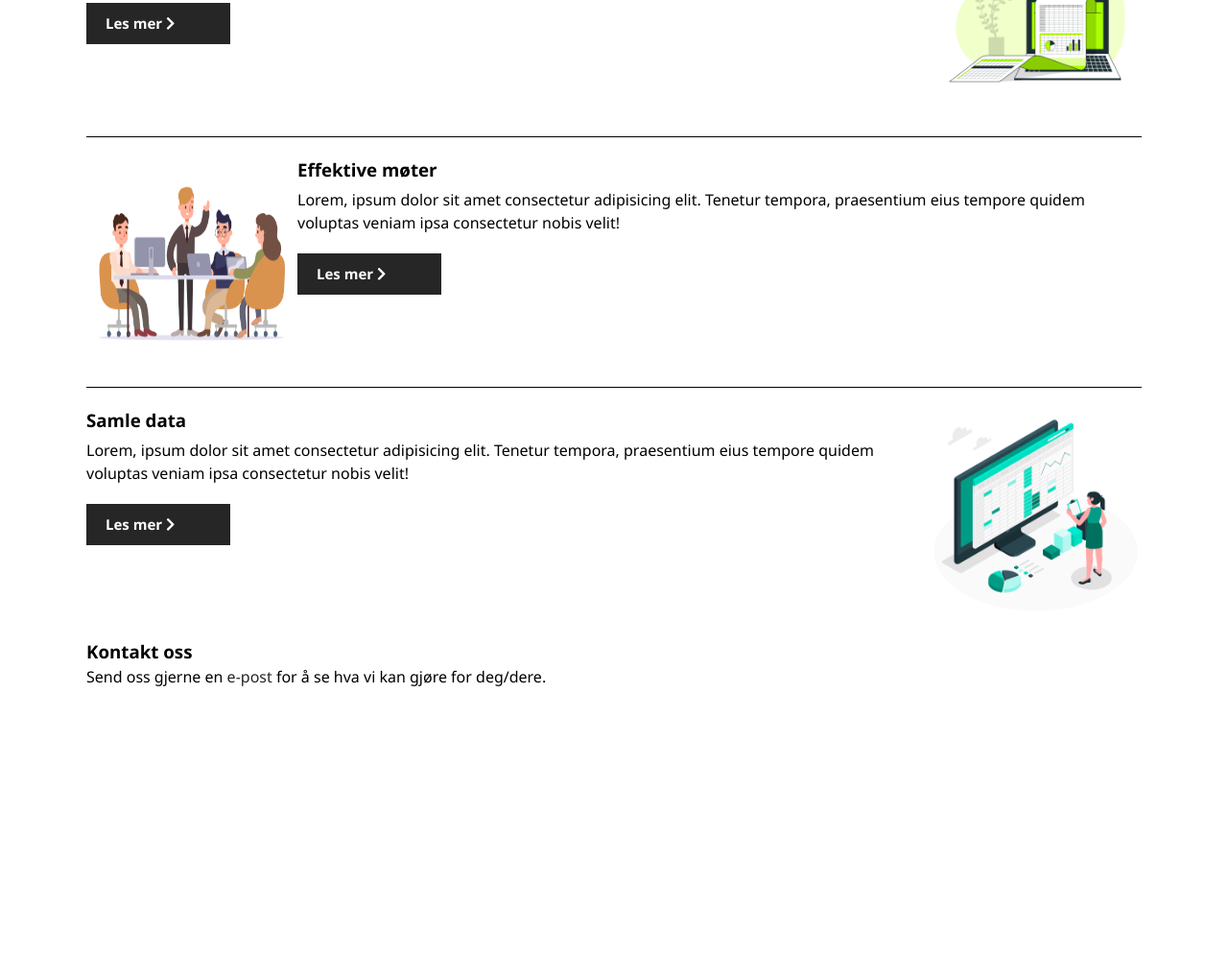
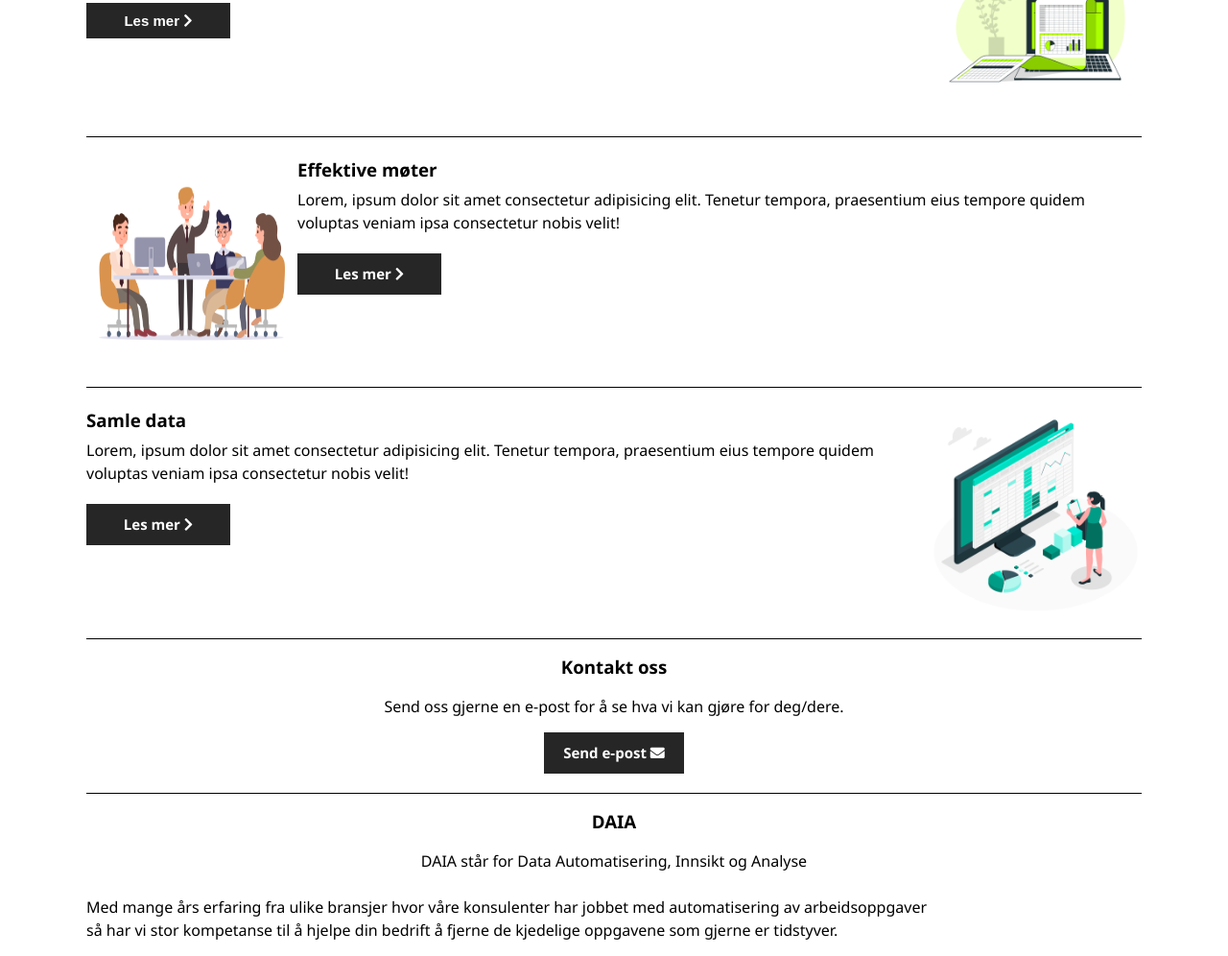
Before and after one commit to Implocell/daiaweb, a plain HTML site: page index.html in a window 1280 px wide. Shown: the part 839-1835 px from the top of the page at 96% size. Before the commit the page ends 1556 px from the top, so only its background shows below. Drawn offline with Linux system fonts and the light colour scheme.

Commit message:
some linking

```diff
--- a/index.html
+++ b/index.html
@@ -11,28 +11,28 @@
 			crossorigin="anonymous"
 		/>
 		<link rel="stylesheet" href="style.css" />
-        <link rel="stylesheet" href="modals.css">
+		<link rel="stylesheet" href="modals.css" />
 	</head>
 	<body>
-		<div class="container">
+		<div class="container" id="top-target">
 			<!-- NAV -->
 			<nav class="main-nav">
 				<img src="img/daialogo.png" alt="logo" class="logo" />
 
 				<ul class="main-menu">
-					<li><a href="#">Hjem</a></li>
-					<li><p id="about-btn">Om</p></li>
-					<li><p id="contact-btn">Kontakt</p></li>
+					<li><a href="#top-target">Hjem</a></li>
+					<li><a href="#about-us">Om</a></li>
+					<li><a href="#contact-us">Kontakt</a></li>
 				</ul>
 			</nav>
 
 			<!-- Showcase -->
 			<header class="showcase">
 				<h2>Data</h2>
-                <h3> Automatisering</h3>
-                <h3> Innsikt</h3>
-                <h3> Analyse</h3>
-				<a href="#" class="btn">
+				<h3>Automatisering</h3>
+				<h3>Innsikt</h3>
+				<h3>Analyse</h3>
+				<a href="#about-us" class="btn">
 					Les mer <i class="fas fa-chevron-right"></i>
 				</a>
 			</header>
@@ -44,9 +44,9 @@
 					<div class="info-in-card">
 						<h3>Rapportering</h3>
 						<p>
-						Lorem, ipsum dolor sit amet consectetur adipisicing
-						elit. Tenetur tempora, praesentium eius tempore quidem
-						voluptas veniam ipsa consectetur nobis velit!
+							Lorem, ipsum dolor sit amet consectetur adipisicing elit. Tenetur
+							tempora, praesentium eius tempore quidem voluptas veniam ipsa
+							consectetur nobis velit!
 						</p>
 						<a href="#" class="btn">
 							Les mer <i class="fas fa-chevron-right"></i>
@@ -58,13 +58,13 @@
 					<div class="info-in-card">
 						<h3>Automatisering</h3>
 						<p>
-						Lorem, ipsum dolor sit amet consectetur adipisicing
-						elit. Tenetur tempora, praesentium eius tempore quidem
-						voluptas veniam ipsa consectetur nobis velit!
+							Lorem, ipsum dolor sit amet consectetur adipisicing elit. Tenetur
+							tempora, praesentium eius tempore quidem voluptas veniam ipsa
+							consectetur nobis velit!
 						</p>
-                    <a href="#" class="btn">
+						<button class="btn">
 							Les mer <i class="fas fa-chevron-right"></i>
-                    </a>
+						</button>
 					</div>
 				</div>
 				<div>
@@ -72,9 +72,9 @@
 					<div class="info-in-card">
 						<h3>Effektive møter</h3>
 						<p>
-						Lorem, ipsum dolor sit amet consectetur adipisicing
-						elit. Tenetur tempora, praesentium eius tempore quidem
-						voluptas veniam ipsa consectetur nobis velit!
+							Lorem, ipsum dolor sit amet consectetur adipisicing elit. Tenetur
+							tempora, praesentium eius tempore quidem voluptas veniam ipsa
+							consectetur nobis velit!
 						</p>
 						<a href="#" class="btn">
 							Les mer <i class="fas fa-chevron-right"></i>
@@ -86,9 +86,9 @@
 					<div class="info-in-card">
 						<h3>Samle data</h3>
 						<p>
-						Lorem, ipsum dolor sit amet consectetur adipisicing
-						elit. Tenetur tempora, praesentium eius tempore quidem
-						voluptas veniam ipsa consectetur nobis velit!
+							Lorem, ipsum dolor sit amet consectetur adipisicing elit. Tenetur
+							tempora, praesentium eius tempore quidem voluptas veniam ipsa
+							consectetur nobis velit!
 						</p>
 						<a href="#" class="btn">
 							Les mer <i class="fas fa-chevron-right"></i>
@@ -96,9 +96,27 @@
 					</div>
 				</div>
 			</section>
-            <div class="contact-us">
+
+			<!-- CONTACT US -->
+			<div class="contact-us" id="contact-us">
 				<h3>Kontakt oss</h3>
-                Send oss gjerne en  <a href="mailto:somemail@mail.com">e-post</a> for å se hva vi kan gjøre for deg/dere.
+				<p>Send oss gjerne en e-post for å se hva vi kan gjøre for deg/dere.</p>
+				<a href="mailto:somemail@mail.com" class="btn"
+					>Send e-post <i class="fas fa-envelope"></i
+				></a>
+			</div>
+
+			<!-- ABOUT -->
+			<div class="about-us" id="about-us">
+				<h3>DAIA</h3>
+				<p>DAIA står for Data Automatisering, Innsikt og Analyse</p>
+				<br />
+				<p>
+					Med mange års erfaring fra ulike bransjer hvor våre konsulenter har
+					jobbet med automatisering av arbeidsoppgaver <br />
+					så har vi stor kompetanse til å hjelpe din bedrift å fjerne de
+					kjedelige oppgavene som gjerne er tidstyver.
+				</p>
 			</div>
 		</div>
 
@@ -113,11 +131,9 @@
 				</div>
 				<!-- Modal content -->
 				<div class="modal-content">
-
 					<p>Some text in the Modal..</p>
 				</div>
 			</div>
-
 		</div>
 		<script src="modals.js"></script>
 	</body>
--- a/style.css
+++ b/style.css
@@ -92,6 +92,12 @@ ul {
     transform: scale(.9);
 }
 
+.btn:focus{
+    outline: none;
+}
+
+
+
 /* SHOWCASE */
 
 .showcase {
@@ -168,4 +174,52 @@ ul {
 .home-cards a{
     display: inline-block;
     margin-top: 20px;
+    text-align: center;
 }
+
+.home-cards .btn {
+    display: inline-block;
+    margin-top: 20px;
+}
+
+/* CONTACT US */
+
+.contact-us {
+    border-top: 1px solid black;
+
+    text-align: center;
+
+}
+
+.contact-us h3 {
+    margin: 15px 0;
+}
+
+.contact-us p {
+    margin-bottom: 15px;
+}
+
+.contact-us .btn {
+    margin-bottom: 20px;
+}
+.contact-us a{
+    display: inline-block;
+    text-align: center;
+}
+
+
+/* ABOUT US */
+
+.about-us {
+    border-top: 1px solid black;
+    margin-bottom: 15px;
+}
+
+.about-us h3 {
+    text-align: center;
+    margin: 15px 0;
+}
+
+.about-us p:first-of-type {
+    text-align: center;
+}
```
Lines whose indentation alone changed are shown as unchanged.
